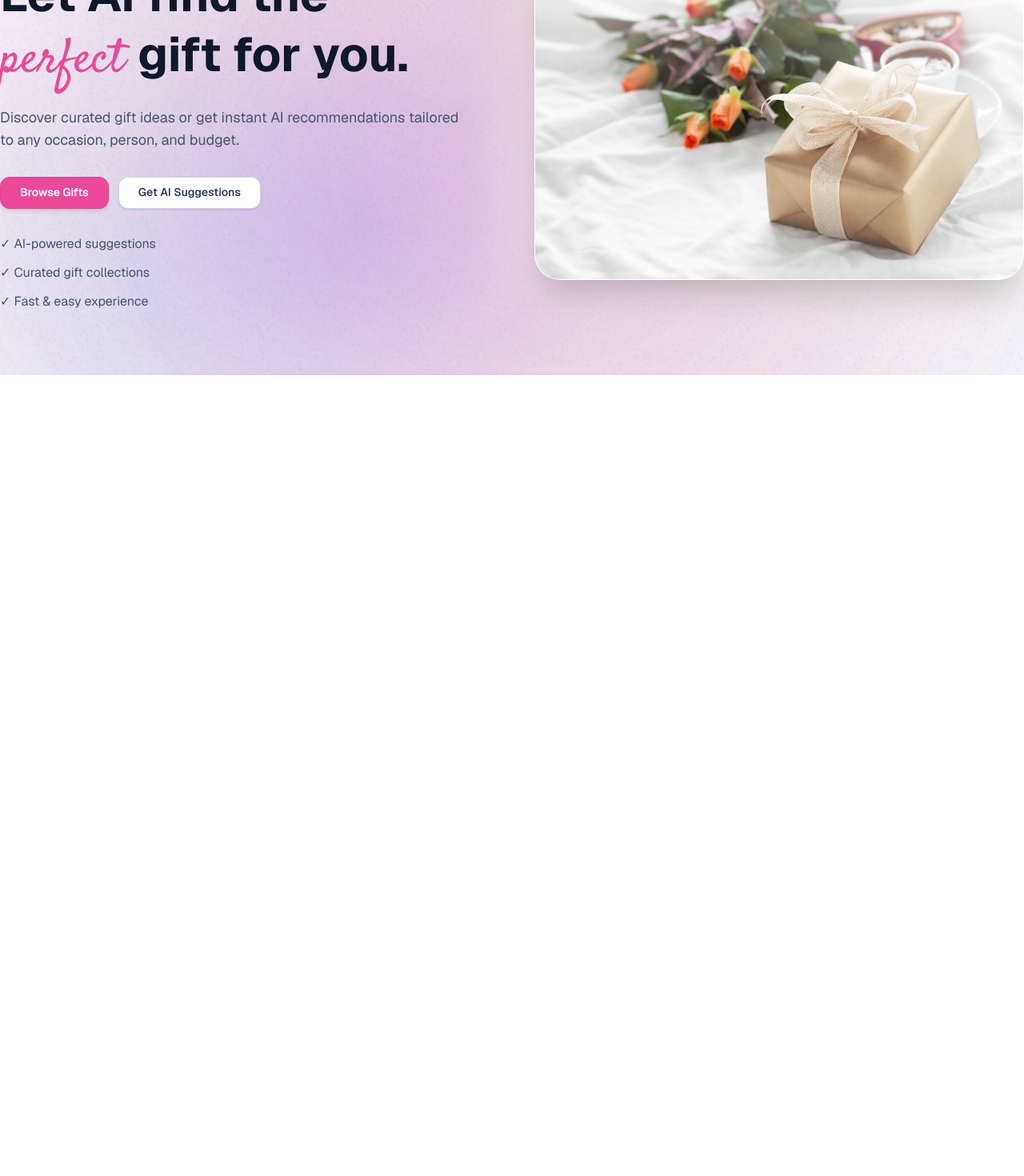
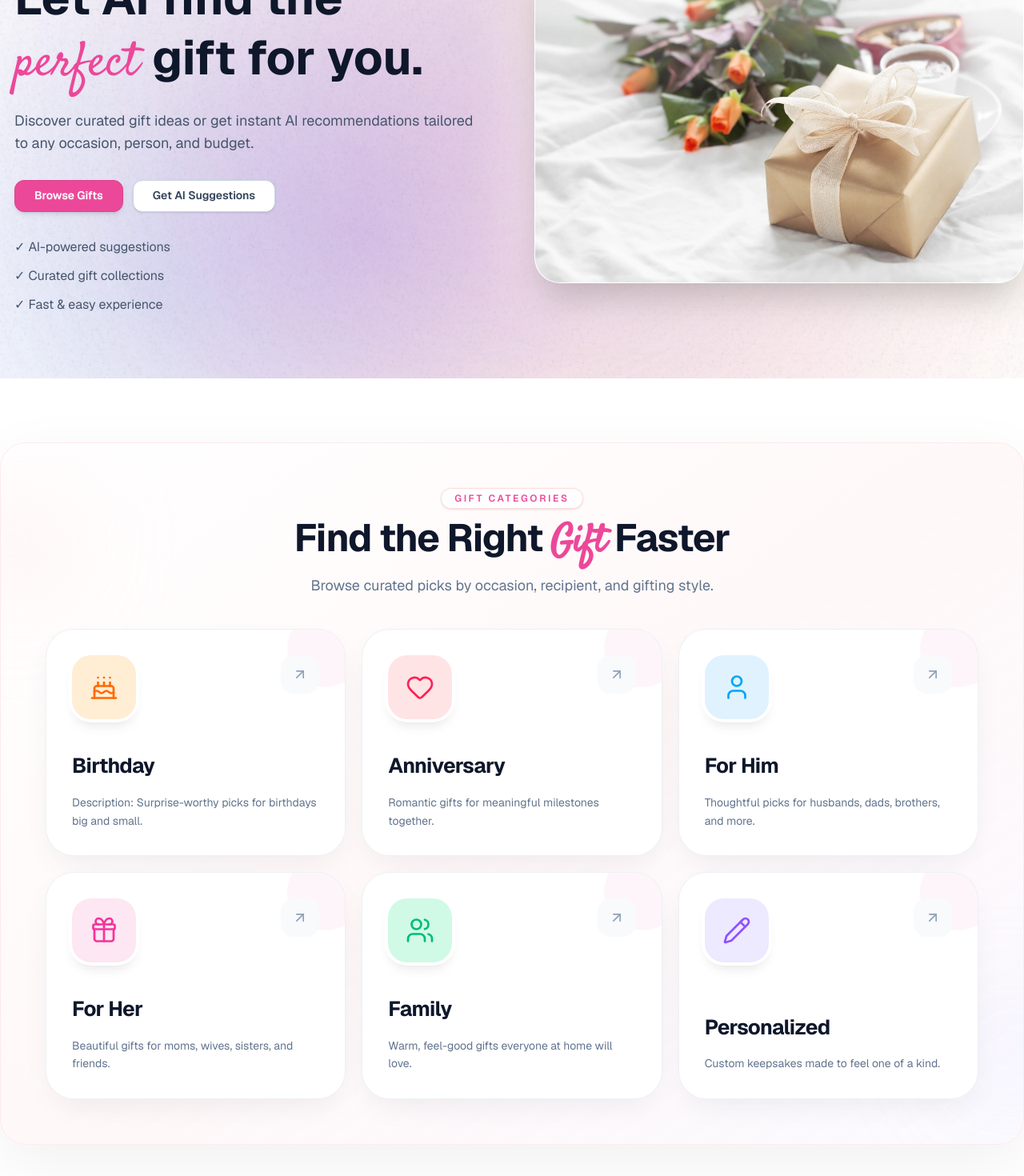
Before and after one commit to mahdi9162/Giftly-Client-Side, a Next.js app: page / in a window 1280 px wide. Shown: the part 268-1738 px from the top of the page at 80% size. Before the commit the page ends 800 px from the top, so only its background shows below. Built offline with nearby package versions, Linux system fonts and the light colour scheme.

Commit message:
feat: add category section with enhanced UI and initial navigation

```diff
--- a/src/app/globals.css
+++ b/src/app/globals.css
@@ -55,7 +55,6 @@ body {
 /* Hero Section */
 .hero-bg {
   position: relative;
-  overflow: hidden;
   isolation: isolate;
   background: linear-gradient(135deg, #fff8fb 0%, #fff5f7 30%, #f9f5ff 65%, #f4f8ff 100%);
 }
--- a/src/app/layout.tsx
+++ b/src/app/layout.tsx
@@ -1,7 +1,6 @@
 import type { Metadata } from 'next';
 import { Geist, Geist_Mono, Satisfy } from 'next/font/google';
 import './globals.css';
-import Navbar from '@/components/shared/Navbar';
 
 const geistSans = Geist({
   variable: '--font-geist-sans',
--- a/src/app/page.tsx
+++ b/src/app/page.tsx
@@ -1,15 +1,24 @@
+import CategorySection from '@/components/home/CategorySection';
 import HeroSection from '@/components/home/HeroSection';
 import Navbar from '@/components/shared/Navbar';
 
 export default function Home() {
   return (
     <>
-      <div className="hero-bg relative overflow-hidden">
-        <div className="hero-gradient absolute inset-0 -z-20" />
-        <div className="hero-noise absolute inset-0 -z-10 opacity-[0.06]" />
+      <div className="sticky top-0 z-50 pt-6">
         <Navbar />
+      </div>
+
+      <section className="relative -mt-22 pt-22 overflow-hidden">
+        <div className="absolute inset-0 -z-10">
+          <div className="hero-gradient absolute inset-0" />
+          <div className="hero-noise absolute inset-0 opacity-[0.06]" />
+        </div>
+
         <HeroSection />
-      </div>
+      </section>
+
+      <CategorySection />
     </>
   );
 }
--- a/src/components/home/CategorySection.tsx
+++ b/src/components/home/CategorySection.tsx
@@ -0,0 +1,138 @@
+import Link from 'next/link';
+import { ArrowUpRight, Cake, Gift, Heart, Pencil, User, Users } from 'lucide-react';
+import Container from '../shared/Container';
+
+const categories = [
+  {
+    id: 1,
+    title: 'Birthday',
+    description: 'Description: Surprise-worthy picks for birthdays big and small.',
+    href: '/shop?category=birthday',
+    icon: Cake,
+    iconBg: 'bg-orange-100',
+    iconColor: 'text-orange-500',
+  },
+  {
+    id: 2,
+    title: 'Anniversary',
+    description: 'Romantic gifts for meaningful milestones together.',
+    href: '/shop?category=anniversary',
+    icon: Heart,
+    iconBg: 'bg-rose-100',
+    iconColor: 'text-rose-500',
+  },
+  {
+    id: 3,
+    title: 'For Him',
+    description: 'Thoughtful picks for husbands, dads, brothers, and more.',
+    href: '/shop?category=for-him',
+    icon: User,
+    iconBg: 'bg-sky-100',
+    iconColor: 'text-sky-500',
+  },
+  {
+    id: 4,
+    title: 'For Her',
+    description: 'Beautiful gifts for moms, wives, sisters, and friends.',
+    href: '/shop?category=for-her',
+    icon: Gift,
+    iconBg: 'bg-pink-100',
+    iconColor: 'text-pink-500',
+  },
+  {
+    id: 5,
+    title: 'Family',
+    description: 'Warm, feel-good gifts everyone at home will love.',
+    href: '/shop?category=family',
+    icon: Users,
+    iconBg: 'bg-emerald-100',
+    iconColor: 'text-emerald-500',
+  },
+  {
+    id: 6,
+    title: 'Personalized',
+    description: 'Custom keepsakes made to feel one of a kind.',
+    href: '/shop?category=personalized',
+    icon: Pencil,
+    iconBg: 'bg-violet-100',
+    iconColor: 'text-violet-500',
+  },
+];
+
+const CategorySection = () => {
+  return (
+    <Container>
+      <section className="py-16 md:py-20">
+        <div className="relative overflow-hidden rounded-4xl border border-rose-100/70 bg-linear-to-br from-white via-rose-50/50 to-violet-50/40 shadow-[0_24px_80px_rgba(15,23,42,0.06)] p-3 md:p-10 lg:p-14">
+          {/* soft background glow */}
+          <div className="pointer-events-none absolute -left-16 top-10 h-40 w-40 rounded-full bg-rose-200/20 blur-3xl" />
+          <div className="pointer-events-none absolute -right-16 bottom-10 h-40 w-40 rounded-full bg-violet-200/20 blur-3xl" />
+
+          {/* heading */}
+          <div className="relative mx-auto max-w-2xl text-center">
+            <p className="mb-3 inline-flex rounded-full border border-rose-200/70 bg-white/80 px-4 py-1 text-xs font-semibold uppercase tracking-[0.22em] text-primary shadow-sm backdrop-blur-sm">
+              Gift Categories
+            </p>
+
+            <h2 className="text-3xl font-bold tracking-tight text-slate-900 md:text-5xl">
+              <span className="block md:inline">Find the Right</span> <span className="text-primary font-script"> Gift </span> Faster
+            </h2>
+
+            <p className="max-w-[250] md:max-w-none mx-auto mt-4 text-sm md:leading-7 text-slate-500 md:text-lg">
+              Browse curated picks by occasion, recipient, and gifting style.
+            </p>
+          </div>
+
+          {/* cards */}
+          <div className="relative mt-10 grid grid-cols-1 gap-5 sm:grid-cols-2 xl:grid-cols-3">
+            {categories.map((category) => {
+              const Icon = category.icon;
+
+              return (
+                <Link
+                  key={category.id}
+                  href={category.href}
+                  className="group relative flex flex-col overflow-hidden rounded-[35px] border border-slate-200/60 bg-white p-8 shadow-[0_15px_40px_-12px_rgba(15,23,42,0.08)] transition-all duration-500 hover:-translate-y-3 hover:border-primary/30 hover:shadow-[0_30px_60px_-15px_rgba(236,72,153,0.15)]"
+                >
+                  {/* Top Glow */}
+                  <div className="absolute inset-x-0 top-0 h-32 bg-linear-to-b from-primary/10 to-transparent opacity-0 transition-opacity duration-500 group-hover:opacity-100" />
+
+                  {/* Decorative Circle  */}
+                  <div className="absolute -right-6 -top-6 h-24 w-24 rounded-full bg-primary/5 transition-transform duration-700 group-hover:scale-[3]" />
+
+                  {/* Icon Row */}
+                  <div className="relative z-10 mb-5 md:mb-10 flex items-start justify-between">
+                    <div
+                      className={`flex h-10 md:h-20 w-10 md:w-20 items-center justify-center rounded-3xl ${category.iconBg} ring-4 ring-white shadow-lg transition-all duration-500 group-hover:scale-110 group-hover:rotate-3 group-hover:shadow-primary/20`}
+                    >
+                      <Icon className={`h-5 md:h-9 w-5 md:w-9 ${category.iconColor}`} strokeWidth={1.8} />
+                    </div>
+
+                    {/* Arrow Button  */}
+                    <div className="flex h-12 w-12 items-center justify-center rounded-2xl bg-slate-50 text-slate-400 transition-all duration-300 group-hover:bg-primary group-hover:text-white group-hover:rotate-45">
+                      <ArrowUpRight className="h-5 w-5" />
+                    </div>
+                  </div>
+
+                  {/* Text Content */}
+                  <div className="relative z-10 mt-auto">
+                    <h3 className="text-xl font-bold tracking-tight text-slate-900 md:text-[26px] transition-colors duration-300 group-hover:text-primary">
+                      {category.title}
+                    </h3>
+
+                    <p className="mt-4 text-xs md:text-sm leading-relaxed text-slate-500 line-clamp-2">{category.description}</p>
+                  </div>
+
+                  {/* Bottom Border Glow */}
+                  <div className="absolute inset-x-12 bottom-0 h-0.5 bg-linear-to-r from-transparent via-primary/50 to-transparent opacity-0 transition-opacity duration-500 group-hover:opacity-100" />
+                </Link>
+              );
+            })}
+          </div>
+        </div>
+      </section>
+    </Container>
+  );
+};
+
+export default CategorySection;
--- a/src/components/home/HeroSection.tsx
+++ b/src/components/home/HeroSection.tsx
@@ -4,27 +4,26 @@ import Image from 'next/image';
 
 const HeroSection = () => {
   return (
-    <section className="py-10 md:py-14 lg:py-16">
-
+    <section className="py-10 md:py-14 lg:py-16 px-3 lg:px-0">
       <Container>
         <div className="grid min-h-[65vh] items-center gap-10 lg:grid-cols-2 lg:gap-14">
           {/* left */}
-          <div className="max-w-2xl">
+          <div className="max-w-2xl text-center lg:text-left mx-auto">
             <div className="mb-4 inline-flex items-center rounded-full border border-primary/20 bg-white/80 px-4 py-2 text-sm font-medium text-primary shadow-sm">
               Smart AI Gift Finder
             </div>
 
-            <h1 className="max-w-2xl text-4xl font-bold leading-tight text-slate-900 md:text-5xl lg:text-6xl">
+            <h1 className="max-w-2xl text-3xl md:text-5xl lg:text-6xl font-bold leading-tight text-slate-900 ">
               <span className="block">Let AI find the </span>
               <span className="font-script font-normal text-primary "> perfect </span>
               gift for you.
             </h1>
 
-            <p className="mt-5 max-w-xl text-base leading-7 text-slate-600 md:text-lg">
+            <p className="mt-5 max-w-xl text-sm md:leading-7 text-slate-600 md:text-lg">
               Discover curated gift ideas or get instant AI recommendations tailored to any occasion, person, and budget.
             </p>
 
-            <div className="mt-8 flex flex-col gap-3 sm:flex-row">
+            <div className="mt-8 flex flex-col justify-center lg:justify-start gap-3 sm:flex-row">
               <button className="btn btn-primary rounded-xl px-6 text-white shadow-md">Browse Gifts</button>
               <button className="btn rounded-xl border border-slate-300 bg-white px-6 text-slate-700 shadow-sm hover:bg-slate-50">
                 Get AI Suggestions
--- a/src/components/shared/Navbar.tsx
+++ b/src/components/shared/Navbar.tsx
@@ -26,8 +26,9 @@ const Navbar = () => {
     </>
   );
   return (
+    <nav className="sticky top-4 z-50 px-3 md:px-0">
       <Container>
-      <div className="navbar mt-5 rounded-[28px] border border-white/20 bg-white/10 px-5 shadow-[0_8px_30px_rgba(15,23,42,0.08)] backdrop-blur-2xl">
+        <div className="navbar rounded-[28px] border border-white/20 bg-white/5 px-5 shadow-[0_8px_30px_rgba(15,23,42,0.08)] backdrop-blur-lg">
           <div className="navbar-start">
             <div className="dropdown">
               <div tabIndex={0} role="button" className="btn btn-ghost lg:hidden">
@@ -58,6 +59,7 @@ const Navbar = () => {
           </div>
         </div>
       </Container>
+    </nav>
   );
 };
 
```
Also changed, not shown: 1 other file (tests, documents, lock files or other folders). Lines whose indentation alone changed are shown as unchanged.
